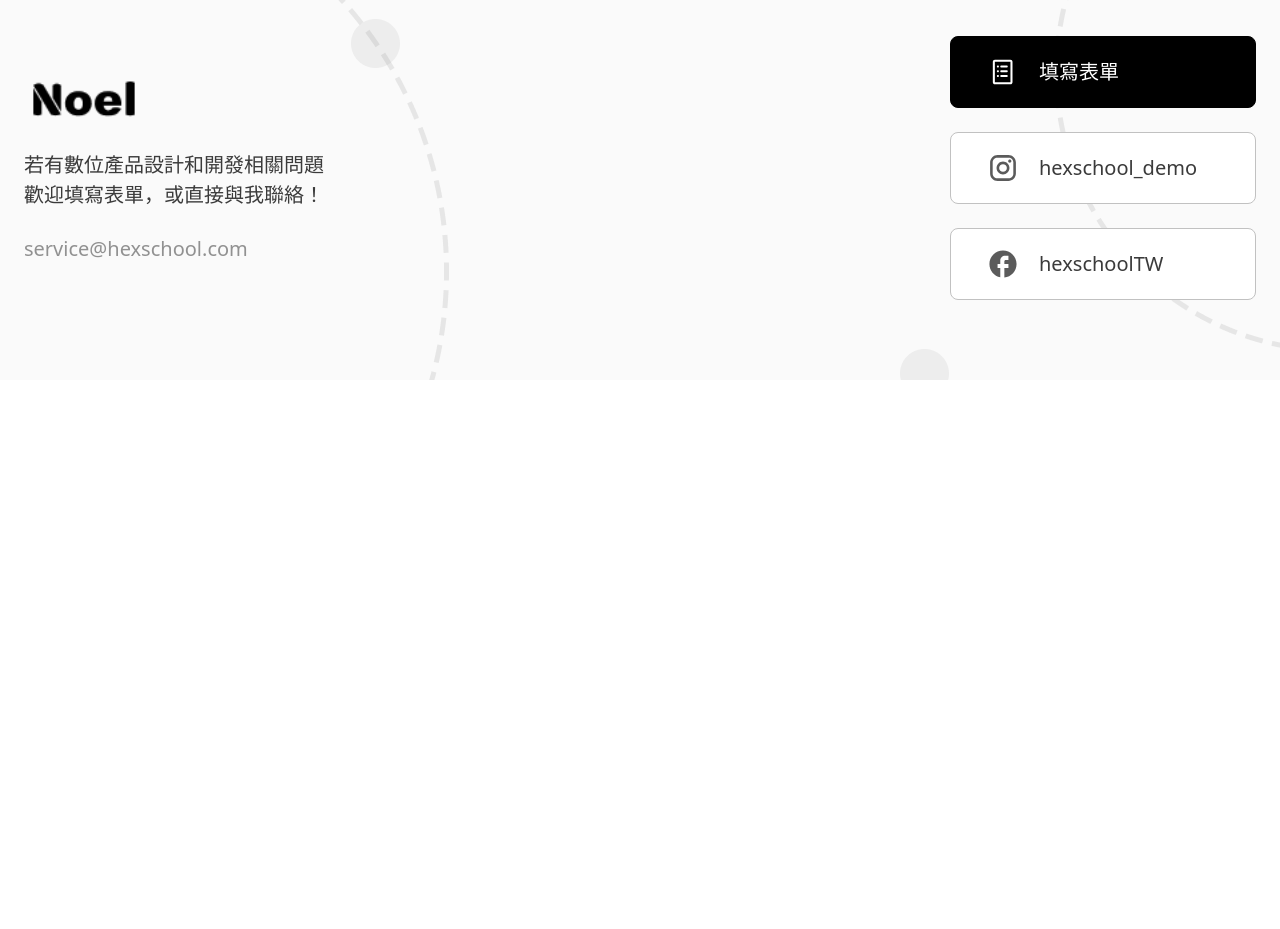
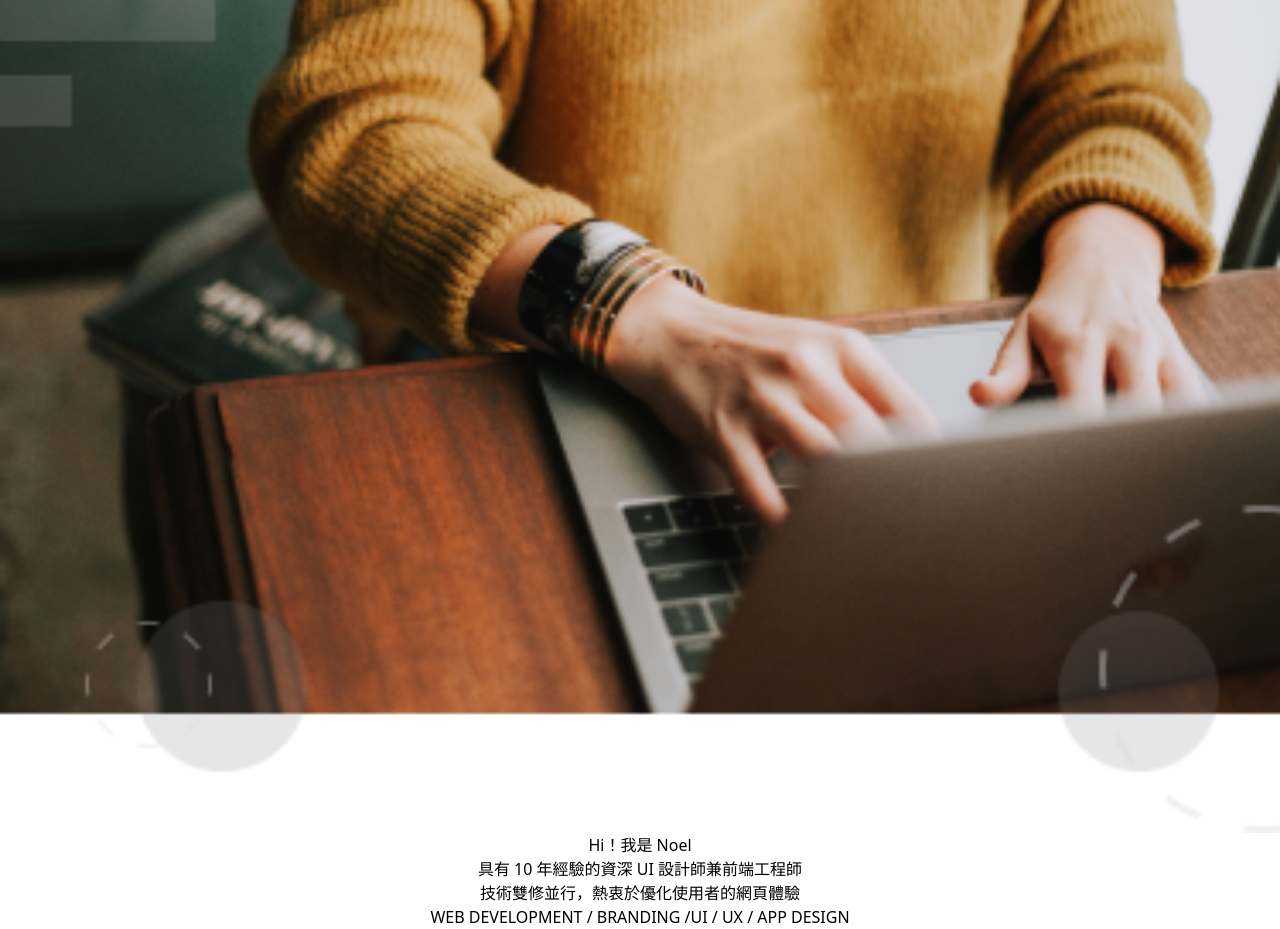
Before and after one commit to Lin4611/noelwebsite, a React (Vite) app: page / in a window 1280 px wide. Shown: the part 140-1069 px from the top of the page. Before the commit the page ends 800 px from the top, so only its background shows below. Built offline with nearby package versions, Linux system fonts and the light colour scheme; a web font is replaced by a local one.

Commit message:
feat: add hero img and text content

```diff
--- a/src/App.jsx
+++ b/src/App.jsx
@@ -1,11 +1,12 @@
 import Header from "./components/Header";
 import Footer from "./components/Footer";
+import HomePage from "./pages/HomePage";
 function App() {
   return (
     <>
-      <Header />
-
-      <Footer />
+      {/* <Header /> */}
+      <HomePage/>
+      {/* <Footer /> */}
     </>
   );
 }
--- a/src/pages/HomePage.jsx
+++ b/src/pages/HomePage.jsx
@@ -0,0 +1,35 @@
+import hero_sm from "../assets/imgs/hero-image/hero-sm.png"
+import hero_lg from "../assets/imgs/hero-image/hero-lg.png"
+
+function HomePage(){
+    return(
+        <>
+        <section>
+            <div>
+                <div>
+                    <img alt="hero_img" className="w-full" src={hero_sm}/>
+                </div>
+
+                <div>
+                    <div className="flex flex-col items-center text-center">
+                        <h1>Hi！我是 Noel</h1>
+                        <p>
+                            <span className="block sm:inline">具有 10 年經驗的</span>
+                            <span className="block sm:inline">資深 UI 設計師兼前端工程師</span>
+                        </p>
+                        <p>
+                            <span className="block sm:inline">技術雙修並行，</span>
+                            <span className="block sm:inline">熱衷於優化使用者的網頁體驗</span>
+                        </p>
+                        <p>
+                            <span className="block sm:inline">WEB DEVELOPMENT / BRANDING /</span>
+                            <span className="block sm:inline">UI / UX / APP DESIGN</span>
+                        </p>
+                    </div>
+                </div>
+            </div>
+        </section>
+        </>
+    )
+}
+export default HomePage;
```
